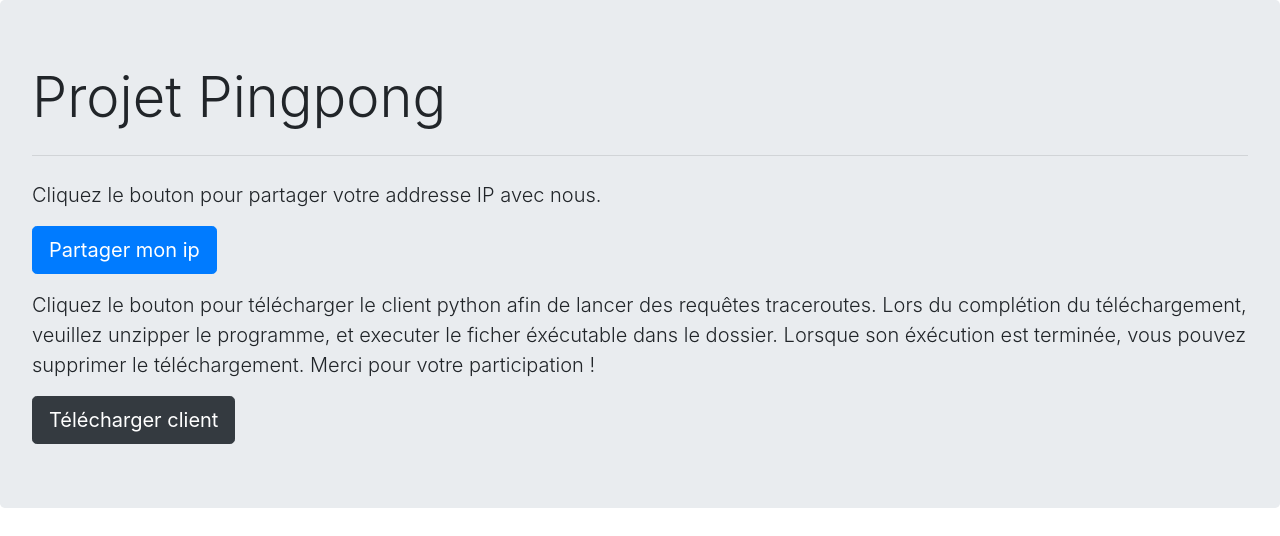
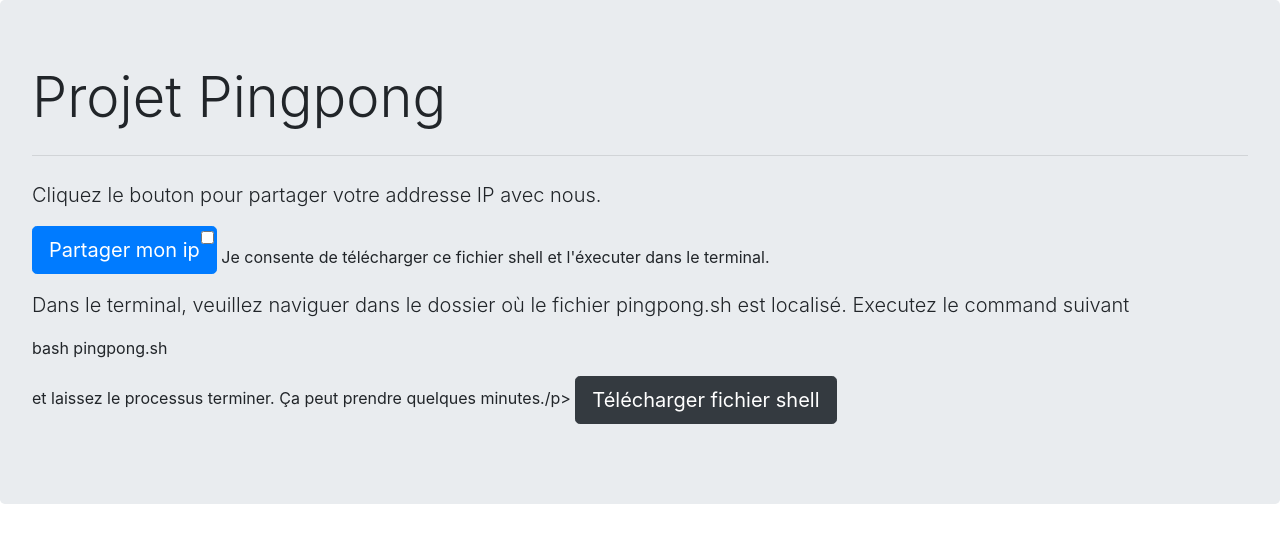
Before and after one commit to Marie-Donnie/pingpong_front, a PHP site: page / in a window 1280 px wide. Shown: the top 536 px of the page. Run offline with PHP 8.4, Linux system fonts and the light colour scheme; some libraries are stand-ins or nearby versions.

Commit message:
checkbox

```diff
--- a/web/index.php
+++ b/web/index.php
@@ -45,8 +45,12 @@
       <hr class="my-4">
       <p class="lead">Cliquez le bouton pour partager votre addresse IP avec nous.</p>
       <button class="btn btn-primary btn-lg mb-3" id="postIP">Partager mon ip</button>
-      <p class="lead">Cliquez le bouton pour télécharger le client python afin de lancer des requêtes traceroutes. Lors du complétion du téléchargement, veuillez unzipper le programme, et executer le ficher éxécutable dans le dossier. Lorsque son éxécution est terminée, vous pouvez supprimer le téléchargement. Merci pour votre participation ! </p>
-      <a href="p/" download="Interface" class="btn btn-dark btn-lg">Télécharger client </a>
+      <input type="checkbox" class="form-check-input" id="exampleCheck1">
+      <label class="form-check-label" for="exampleCheck1">Je consente de télécharger ce fichier shell et l'éxecuter dans le terminal.</label>
+      <p class="lead">Dans le terminal, veuillez naviguer dans le dossier où le fichier pingpong.sh est localisé. Executez le command suivant</p>
+      <p>bash pingpong.sh</p>
+      <p>et laissez le processus terminer. Ça peut prendre quelques minutes./p>
+      <a href="pingpong.sh" download class="btn btn-dark btn-lg" enabled=false>Télécharger fichier shell</a>
     </div>
     <style>
         .map {
```
Also changed, not shown: 1 other file.
